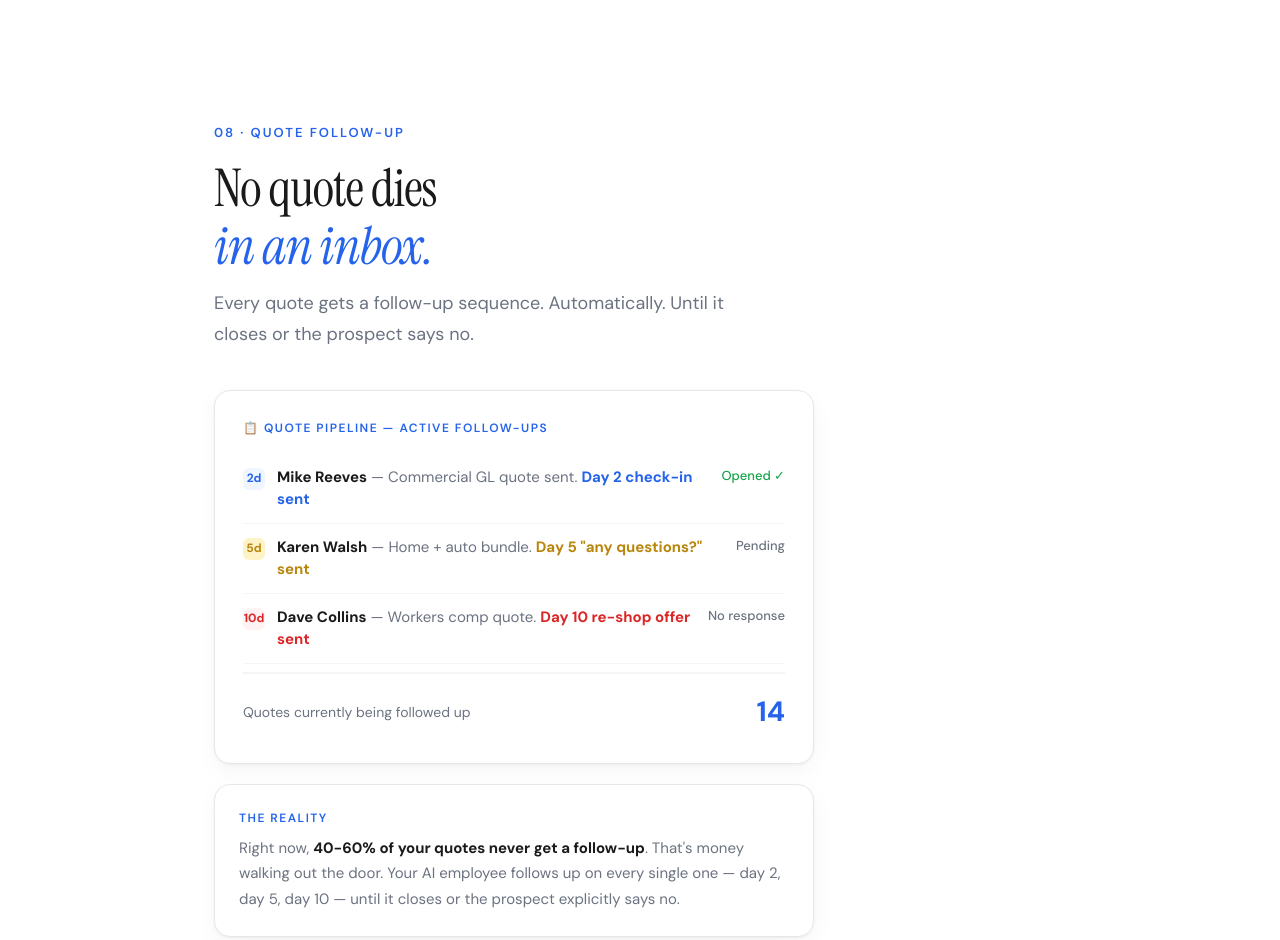
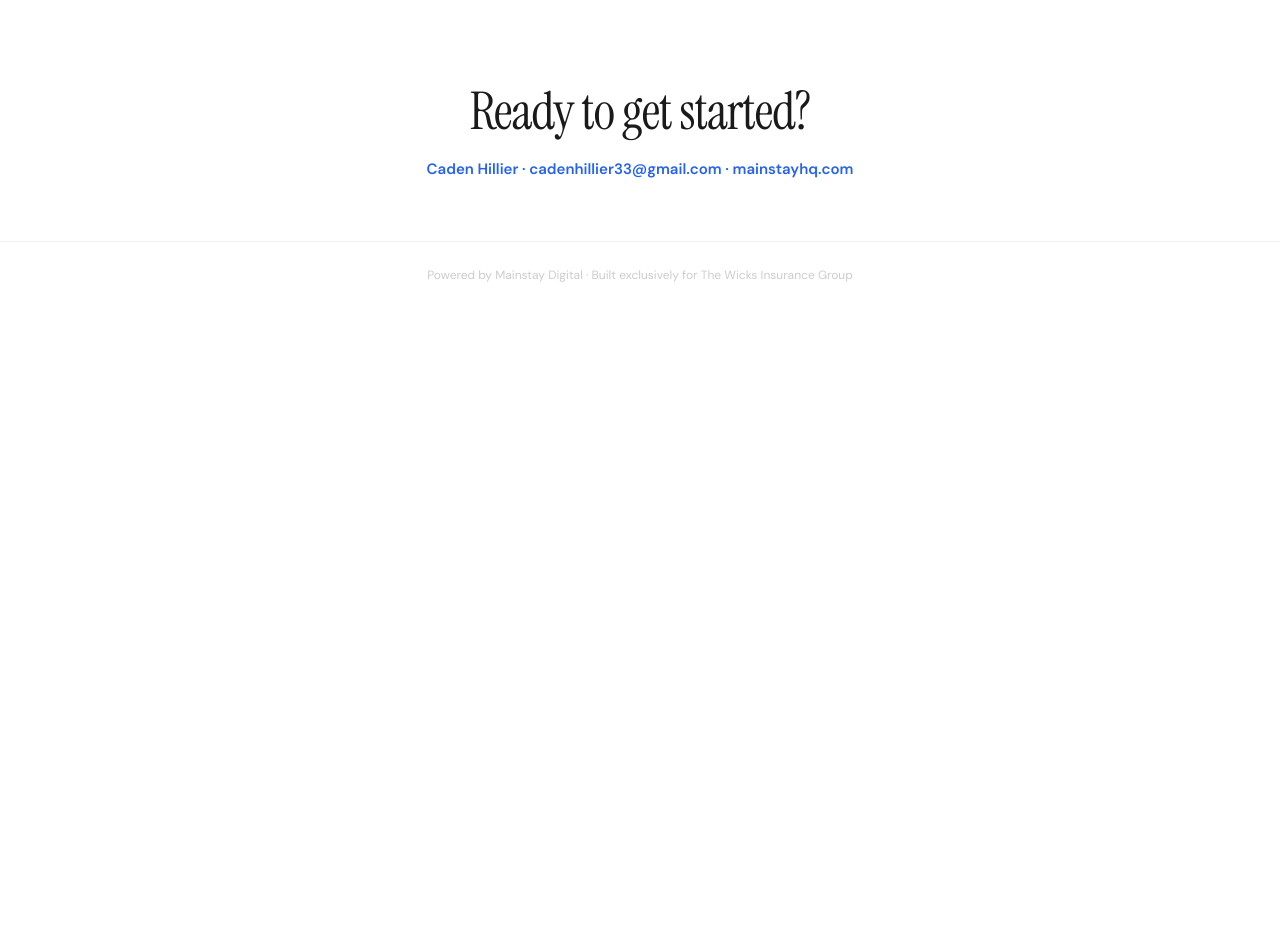
Before and after one commit to cadenhillier33-spec/wicks-demo, a plain HTML site: page index.html in a window 1280 px wide. Shown: the part 7762-8702 px from the top of the page. After the commit the page ends 8072 px from the top, so only its background shows below. Drawn offline with Linux system fonts and the light colour scheme.

Commit message:
remove quote follow-up section

```diff
--- a/index.html
+++ b/index.html
@@ -548,40 +548,6 @@ h2 em{font-style:italic;color:var(--blue)}
   </div>
 </section>
 
-<!-- QUOTE FOLLOW-UP -->
-<section>
-  <div class="eyebrow">08 · Quote Follow-Up</div>
-  <h2>No quote dies<br><em>in an inbox.</em></h2>
-  <p class="section-desc">Every quote gets a follow-up sequence. Automatically. Until it closes or the prospect says no.</p>
-
-  <div class="action-card" style="opacity:1">
-    <div style="font-size:12px;font-weight:600;color:var(--blue);text-transform:uppercase;letter-spacing:1.5px;margin-bottom:16px">📋 Quote Pipeline — Active Follow-Ups</div>
-    <div class="action-item show" style="opacity:1;transform:none">
-      <div class="action-check" style="background:#eff6ff;color:var(--blue)">2d</div>
-      <span class="action-text"><strong>Mike Reeves</strong> — Commercial GL quote sent. <strong style="color:var(--blue)">Day 2 check-in sent</strong></span>
-      <span class="action-time" style="color:var(--green)">Opened ✓</span>
-    </div>
-    <div class="action-item show" style="opacity:1;transform:none">
-      <div class="action-check" style="background:#fef3c7;color:var(--gold)">5d</div>
-      <span class="action-text"><strong>Karen Walsh</strong> — Home + auto bundle. <strong style="color:var(--gold)">Day 5 "any questions?" sent</strong></span>
-      <span class="action-time" style="color:var(--muted)">Pending</span>
-    </div>
-    <div class="action-item show" style="opacity:1;transform:none">
-      <div class="action-check" style="background:#fef2f2;color:var(--red)">10d</div>
-      <span class="action-text"><strong>Dave Collins</strong> — Workers comp quote. <strong style="color:var(--red)">Day 10 re-shop offer sent</strong></span>
-      <span class="action-time" style="color:var(--muted)">No response</span>
-    </div>
-    <div class="action-total" style="opacity:1">
-      <span class="label">Quotes currently being followed up</span>
-      <span class="value">14</span>
-    </div>
-  </div>
-
-  <div class="context-callout" style="margin-top:20px;max-width:600px">
-    <div class="cc-label">The reality</div>
-    <p>Right now, <strong>40-60% of your quotes never get a follow-up</strong>. That's money walking out the door. Your AI employee follows up on every single one — day 2, day 5, day 10 — until it closes or the prospect explicitly says no.</p>
-  </div>
-</section>
 
 <!-- CTA -->
 <section class="cta">
```
